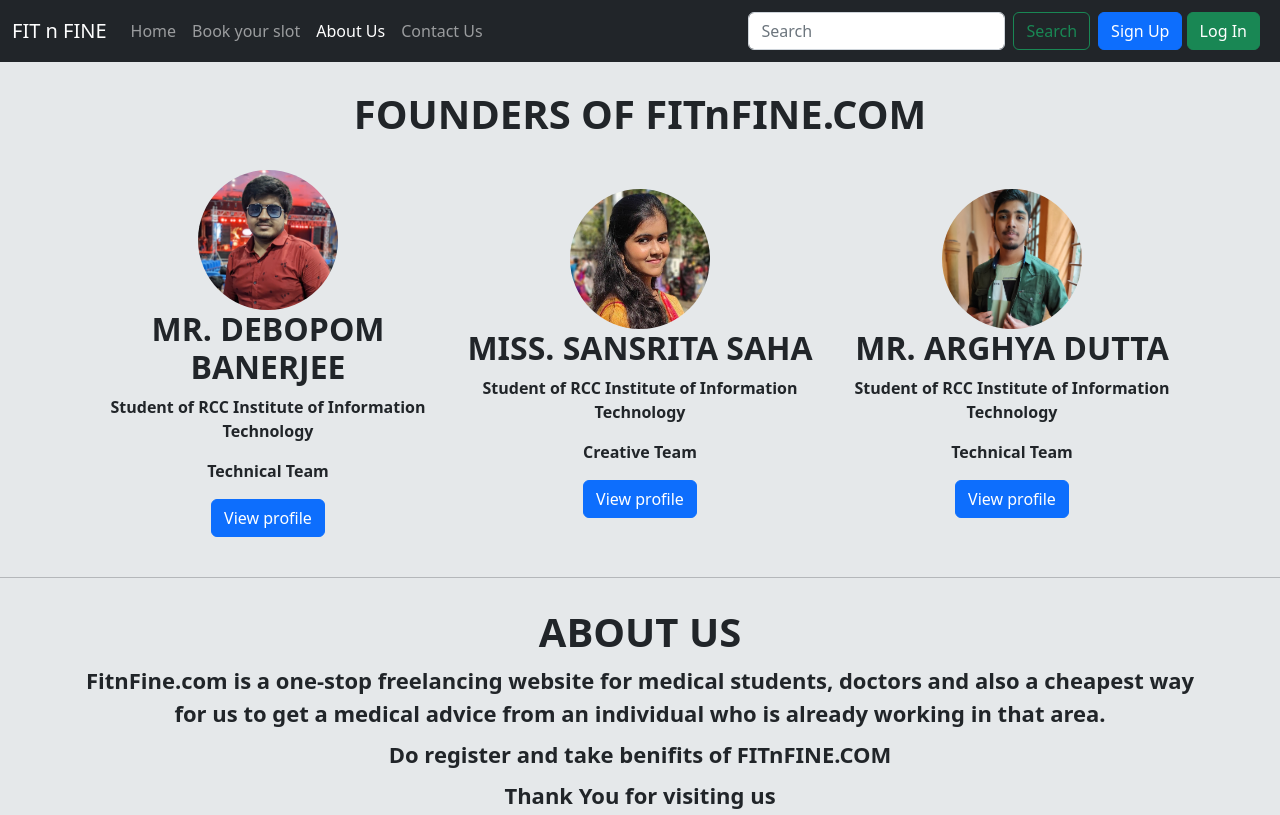
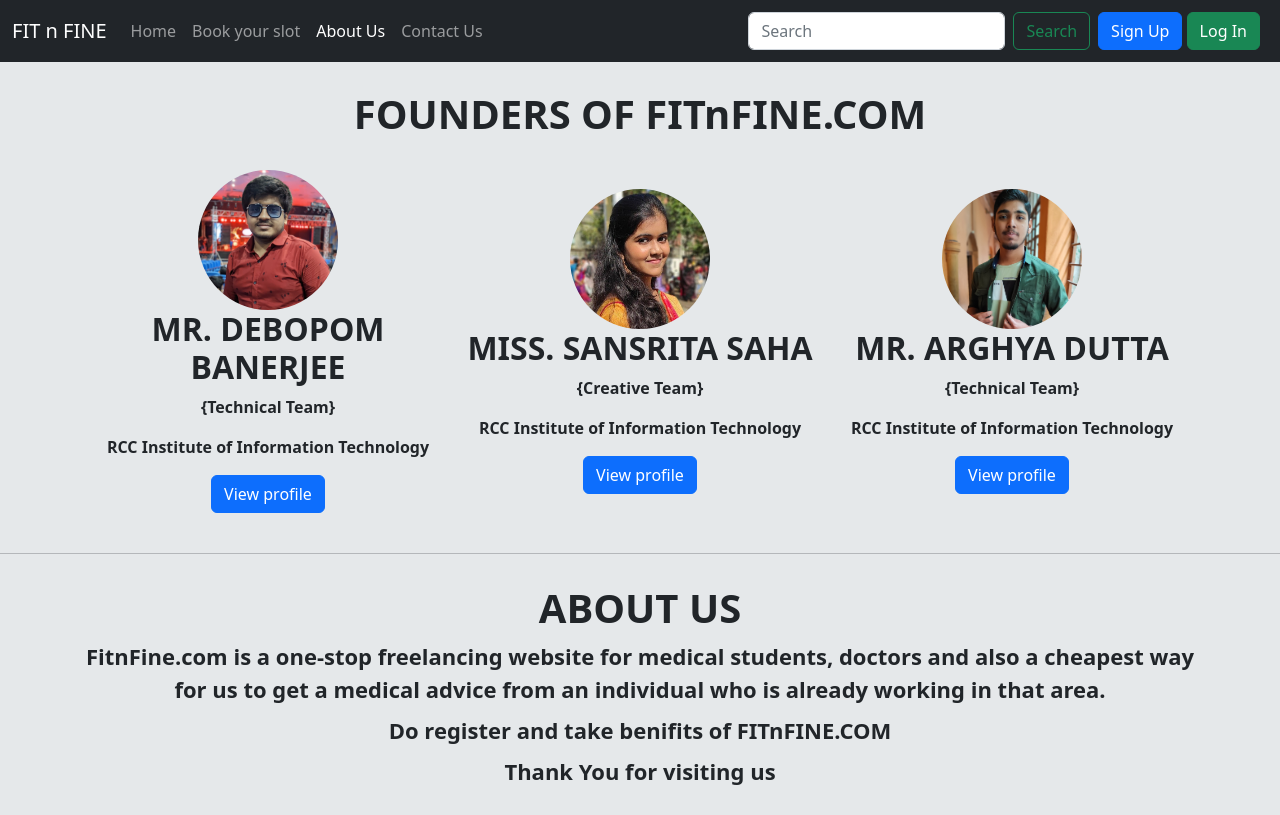
Before and after one commit to Debopom-Banerjee/FITnFINE.COM, a plain HTML site: page about.html in a window 1280 px wide. Shown: the top 815 px of the page. Drawn offline with nearby package versions, Linux system fonts and the light colour scheme.

Commit message:
Update about.html

```diff
--- a/about.html
+++ b/about.html
@@ -123,8 +123,8 @@
                     <img class="bd-placeholder-img rounded-circle" width="140" height="140" src="m1.jpeg" alt="">
 
                     <h2 class="fw-normal text-center"><b>MR. DEBOPOM BANERJEE</b></h2>
-                    <p class="text-center"><b>Student of RCC Institute of Information Technology</b></p>
-                    <p class="text-center"><b>Technical Team</b></p>
+                    <p class="text-center"><b>{Technical Team}</b></p>
+                     <p class="text-center"><b>RCC Institute of Information Technology</b></p>
                     <p class="text-center"><a class="btn btn-primary"
                             href="https://www.linkedin.com/in/debopom-banerjee-a35123215/">View profile</a></p>
                 </div>
@@ -132,8 +132,8 @@
                     <img class="bd-placeholder-img rounded-circle" width="140" height="140" src="m2.jpeg" alt="">
 
                     <h2 class="fw-normal text-center"><b>MISS. SANSRITA SAHA</b></h2>
-                    <p class="text-center"><b>Student of RCC Institute of Information Technology</b></p>
-                    <p class="text-center"><b>Creative Team</b></p>
+                    <p class="text-center"><b>{Creative Team}</b></p>
+                    <p class="text-center"><b>RCC Institute of Information Technology</b></p>
                     <p class="text-center"><a class="btn btn-primary"
                             href="https://www.linkedin.com/in/sansrita-saha-068246228/">View profile</a></p>
                 </div>
@@ -141,8 +141,8 @@
                     <img class="bd-placeholder-img rounded-circle" width="140" height="140" src="m3.jpg" alt="">
 
                     <h2 class="fw-normal text-center"><b>MR. ARGHYA DUTTA</b></h2>
-                    <p class="text-center"><b>Student of RCC Institute of Information Technology</b></p>
-                    <p class="text-center"><b>Technical Team</b></p>
+                    <p class="text-center"><b>{Technical Team}</b></p>
+                    <p class="text-center"><b>RCC Institute of Information Technology</b></p>
                     <p class="text-center"><a class="btn btn-primary"
                             href="https://www.linkedin.com/in/arghya-dutta-623617229/">View profile</a></p>
                 </div>
```
